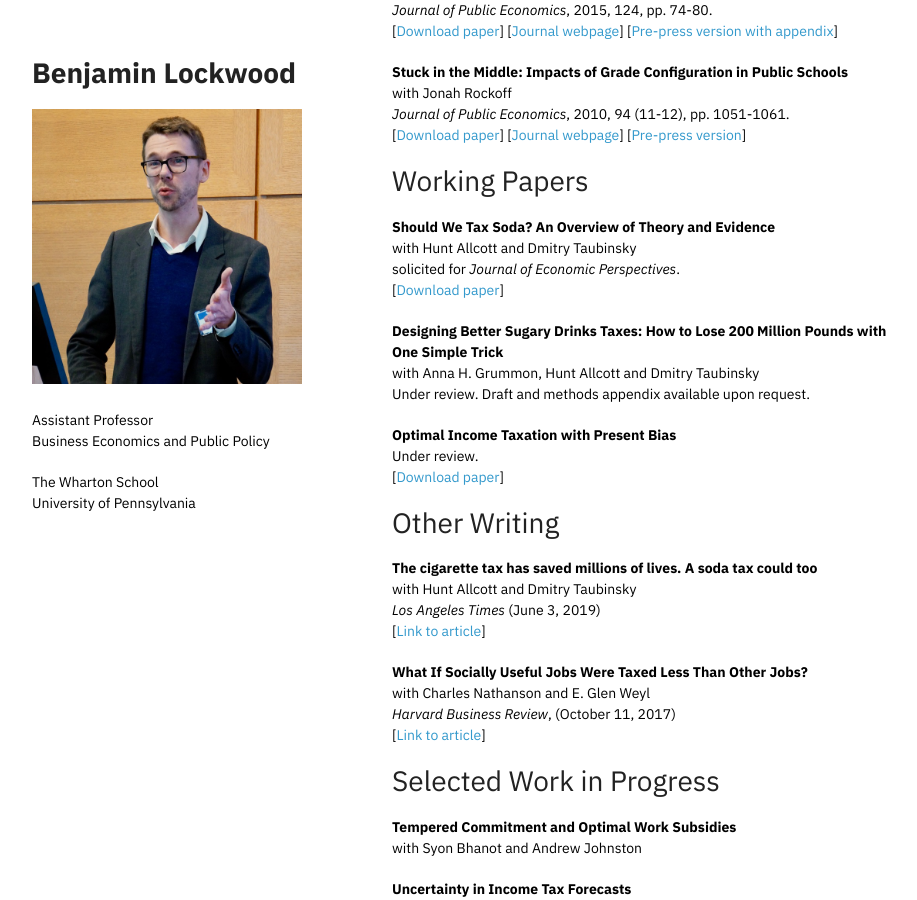
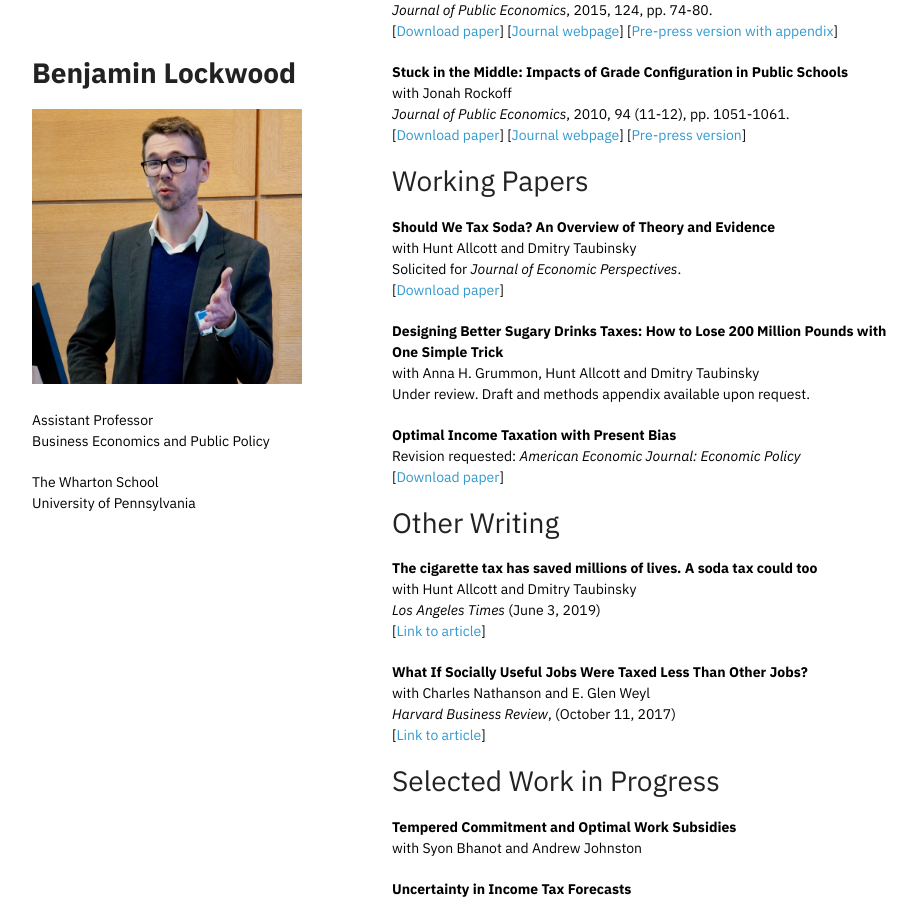
Before and after one commit to sxfinance/sxia.github.io, a Jekyll site: the page papers.html, which Jekyll copies as it is, in a window 1280 px wide and 900 px high, scrolled down 710 px. Shown: the whole window, without its empty margins (178-1095 px from the left). Built offline with Jekyll 4.4.1, drawn with Linux system fonts in a browser that asks for light colours.

Commit message:
Added JMP R&R.

```diff
--- a/papers.html
+++ b/papers.html
@@ -113,7 +113,7 @@
 
       <p><b>Should We Tax Soda? An Overview of Theory and Evidence</b><br>
         with Hunt Allcott and Dmitry Taubinsky<br>
-        solicited for <i>Journal of Economic Perspectives</i>.<br>
+        Solicited for <i>Journal of Economic Perspectives</i>.<br>
         [<a href="papers/Allcott_Lockwood_Taubinsky_SodaTaxesJEP.pdf">Download paper</a>]
       </p>
 
@@ -123,7 +123,7 @@
       </p>
 
     	<p><b>Optimal Income Taxation with Present Bias</b><br>
-    	  Under review.<br>
+          Revision requested: <i>American Economic Journal: Economic Policy</i><br>
           [<a href="papers/Lockwood_IncomeTaxationWithPresentBias.pdf">Download paper</a>]
         </p>
 
```
